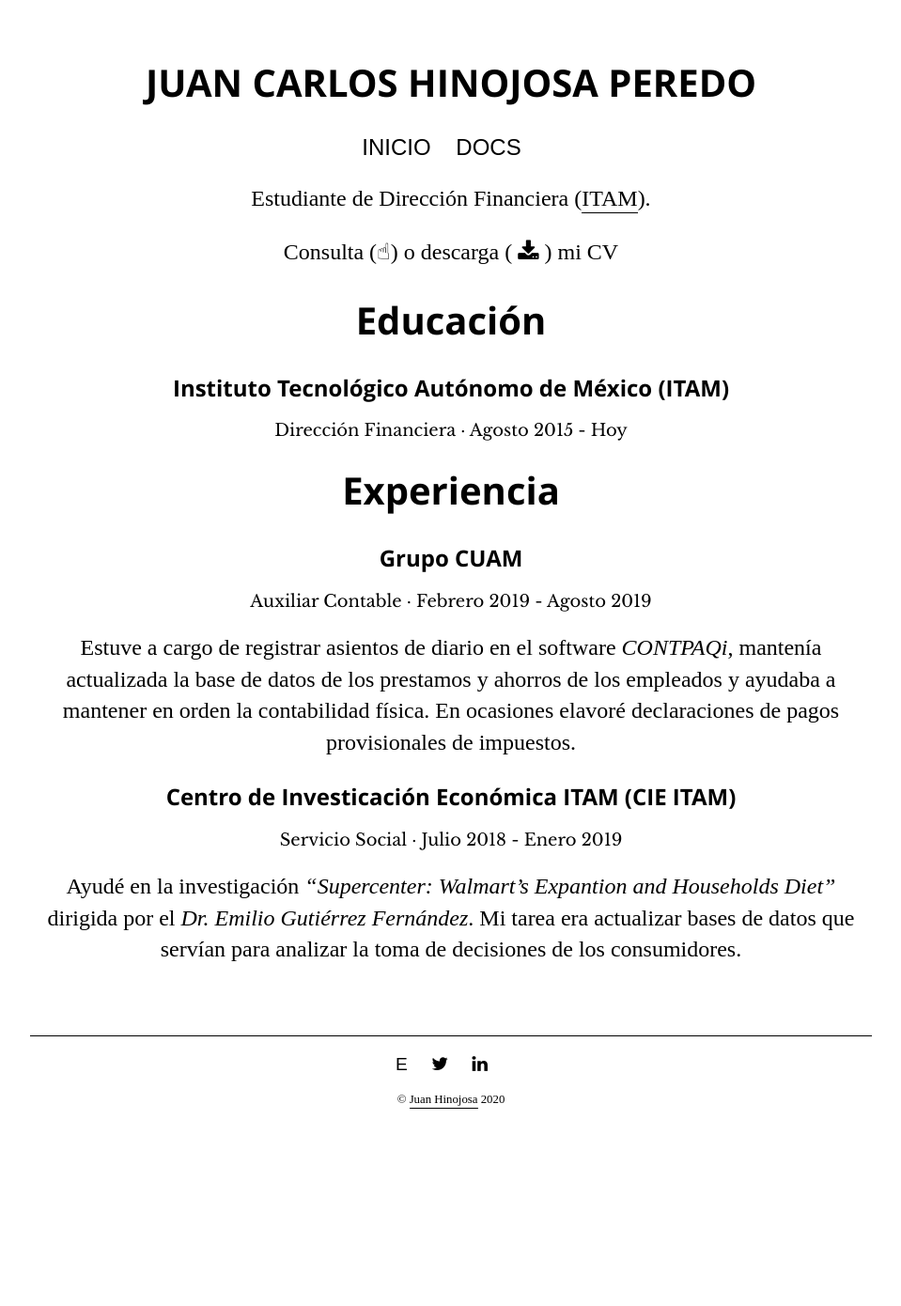
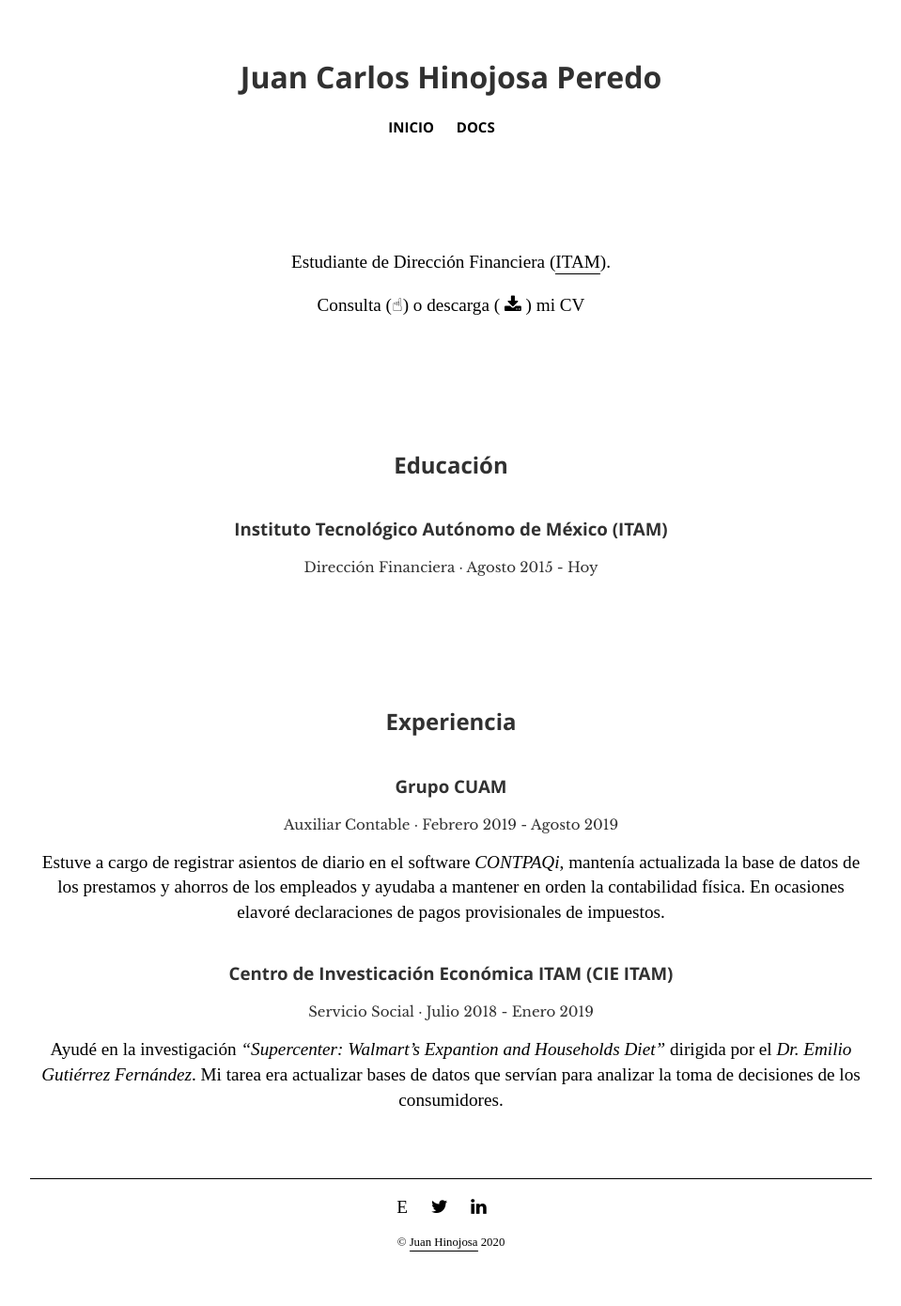
Before and after one commit to jhinojosp/jhinojosp.github.io, a Jekyll site: the page built from index.html, in a window 1280 px wide. Shown: the whole page at 94% size, without its empty margins (160-1119 px from the left). Built offline with Jekyll 4.4.1, drawn with Linux system fonts in a browser that asks for light colours; before the commit the page ends 1238 px from its top, so only the background shows below that.

Commit message:
Formating

```diff
--- a/_layouts/default.html
+++ b/_layouts/default.html
@@ -16,9 +16,9 @@
 
 		<body>
 			<header>
-				<h1 style="text-transform: uppercase" >Juan Carlos Hinojosa Peredo</h1>
-				<nav>
-					<ul>
+				<h1 class="head" >Juan Carlos Hinojosa Peredo</h1>
+				<nav id="nav-wrap">
+					<ul class="nav">
 						<li><a class="nav" href="/">Inicio</a></li>
 						<li><a class="nav" href="/docs">Docs</a></li>
 					</ul>
--- a/css/main.css
+++ b/css/main.css
@@ -5,7 +5,6 @@
 @import url("font-awesome/css/font-awesome.min.css");
 
 /* */
-
 /* Content wraper and footnote pushed to the buttom*/
 .wrapper {
     min-height: 100%;
@@ -23,17 +22,40 @@ body {
     width: 70%;
     text-align: center;
 }
+section {
+    padding-top: 100px;
+    padding-bottom: 0px;
+    overflow: hidden;
+}
+div.inicio {
+    padding-top: 0px;
+    padding-bottom: 0px;
+    overflow: hidden;
+}
 ul {
     font-size: 1.5em;
     padding: 0;
     list-style: square;
 }
-nav ul, footer ul {
-    font-family: Arial, Helvetica, sans-serif;
+#nav-wrap {
+    font-family: "opensans-bold", sans-serif;
+    font-size: 10px;
+    text-transform: uppercase;
+    color: #313131;
+}
+
+ul.nav {
+    list-style: none;
+    display: inline;
+}
+
+footer ul {
+    font: "opensans-bold", sans-serif;
     text-transform: uppercase;
     padding: 0px;
     list-style: none;
 }
+
 nav ul li, footer ul li {
     display: inline;
     margin-right: 20px;
@@ -69,8 +91,18 @@ a.icon:hover{
     text-decoration: none;
     color: black;
 }
+h1, h2, h3, h4, h5, h6 {
+    color: #313131;
+    font-family: 'opensans-bold', sans-serif;
+    font-weight: normal;
+}
+h4 {
+    font: 15px/1em 'librebaskerville-regular', serif;
+    text-align: center;
+}
 
-h1 {
+
+/* h1 {
     font-size: 2.5em;
     font-family: 'opensans-bold', sans-serif;
     text-align: center;
@@ -78,13 +110,21 @@ h1 {
 h2 {
     font-family: 'opensans-bold', sans-serif;
     text-align: center;
-}
-h3 {
+}*/
+/* h3 {
     font: 18px/1em 'librebaskerville-regular', serif;
     text-align: center;
+} */
+
+h3.head {
+    color: #313131;
+    font-family: 'opensans-bold', sans-serif;
+    text-align: center;
 }
+
+
 p {
-    font-size: 1.5em;
+    font-size: 1.2em;
     line-height: 1.4em;
     color: rgb(0, 0, 0);
     font: 'librebaskerville-regular', serif;
@@ -122,9 +162,6 @@ table.document-list{
     float: left;
 }
 
-td{
-    font-size: 1.5em;
-}
 
 /* --- Code blocks --- */
 
--- a/docs/index.html
+++ b/docs/index.html
@@ -2,7 +2,7 @@
 layout: default
 title: Documentos
 ---
-	<h1>{{ page.title }}</h1>
+	<h2>{{ page.title }}</h2>
 
 	{% for doc in site.static_files %}
 		{% if doc.path contains 'assets/documents' %}
--- a/index.html
+++ b/index.html
@@ -2,20 +2,31 @@
 layout: default
 title: Inicio
 ---
+<section>
+	<div class="inicio">
+		<p>Estudiante de Dirección Financiera (<a href="https://itam.mx">ITAM</a>).</p>
+		<p>Consulta (<a class="icon" href="/assets/documents/Curriculum-Vitae.pdf">☝︎</a>) o descarga (<a class="icon" href="/assets/documents/Curriculum-Vitae.pdf" download="JC-Curriculum-Vitae.pdf"> <i class="fa fa-download"></i> </a>) mi CV</p>
+	</div>
+</section>
 
-<div class="blurb">
-	<p>Estudiante de Dirección Financiera (<a href="https://itam.mx">ITAM</a>).</p>
-	<p>Consulta (<a class="icon" href="/assets/documents/Curriculum-Vitae.pdf">☝︎</a>) o descarga (<a class="icon" href="/assets/documents/Curriculum-Vitae.pdf" download="JC-Curriculum-Vitae.pdf"> <i class="fa fa-download"></i> </a>) mi CV</p>
-</div><!-- /.blurb -->
+<section id="educacion">
+	<h2>Educación</h2>
+	<div class="inicio">
+		<h3>Instituto Tecnológico Autónomo de México (ITAM)</h3>
+		<h4>Dirección Financiera · Agosto 2015 - Hoy </h4>
+	</div>
+</section>
 
-
-	<h1 id="education">Educación</h1>
-	<h2 id="instituto-tecnológico-autónomo-de-méxico-itam">Instituto Tecnológico Autónomo de México (ITAM)</h2>
-	<h3 id="b.s.-in-finance-august-2015---today">Dirección Financiera · Agosto 2015 - Hoy </h3>
-	<h1 id="experience">Experiencia</h1>
-	<h2 id="grupo-cuam">Grupo CUAM</h2>
-	<h3 id="accounting-assistant-february-2019---august-2019">Auxiliar Contable · Febrero 2019 - Agosto 2019</h3>
-	<p>Estuve a cargo de registrar asientos de diario en el software <em>CONTPAQi</em>, mantenía actualizada la base de datos de los prestamos y ahorros de los empleados y ayudaba a mantener en orden la contabilidad física. En ocasiones elavoré declaraciones de pagos provisionales de impuestos.</p>
-	<h2 id="centro-de-investicación-económica-itam-cie-itam">Centro de Investicación Económica ITAM (CIE ITAM)</h2>
-	<h3 id="social-service-july-2018---january-2019">Servicio Social · Julio 2018 - Enero 2019</h3>
-	<p>Ayudé en la investigación <em>“Supercenter: Walmart’s Expantion and Households Diet”</em> dirigida por el <em>Dr. Emilio Gutiérrez Fernández</em>. Mi tarea era actualizar bases de datos que servían para analizar la toma de decisiones de los consumidores.</p>
+<section id="experiencia">
+	<h2>Experiencia</h2>
+	<div class="inicio">
+		<h3>Grupo CUAM</h3>
+		<h4>Auxiliar Contable · Febrero 2019 - Agosto 2019</h4>
+		<p>Estuve a cargo de registrar asientos de diario en el software <em>CONTPAQi</em>, mantenía actualizada la base de datos de los prestamos y ahorros de los empleados y ayudaba a mantener en orden la contabilidad física. En ocasiones elavoré declaraciones de pagos provisionales de impuestos.</p>
+	</div>
+	<div class="inicio">
+		<h3>Centro de Investicación Económica ITAM (CIE ITAM)</h3>
+		<h4>Servicio Social · Julio 2018 - Enero 2019</h4>
+		<p>Ayudé en la investigación <em>“Supercenter: Walmart’s Expantion and Households Diet”</em> dirigida por el <em>Dr. Emilio Gutiérrez Fernández</em>. Mi tarea era actualizar bases de datos que servían para analizar la toma de decisiones de los consumidores.</p>
+	</div>
+</section>
```
